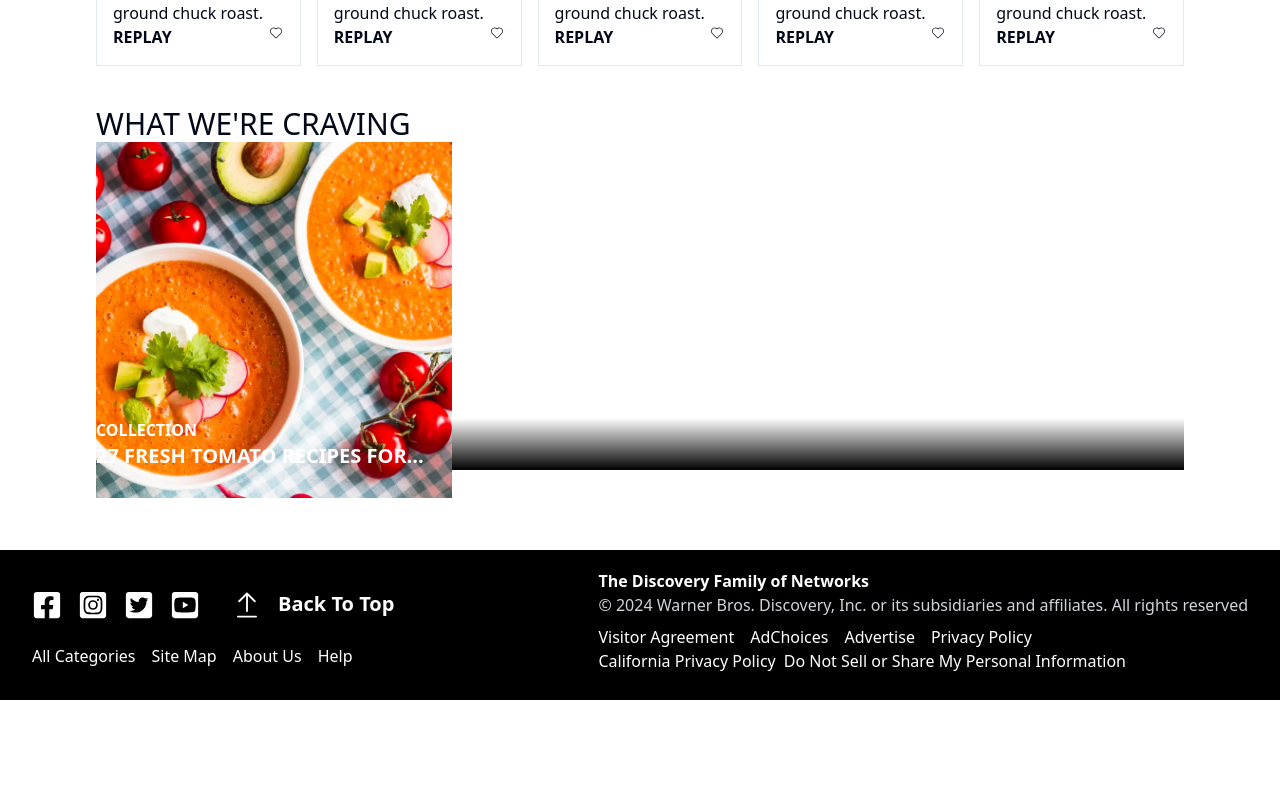
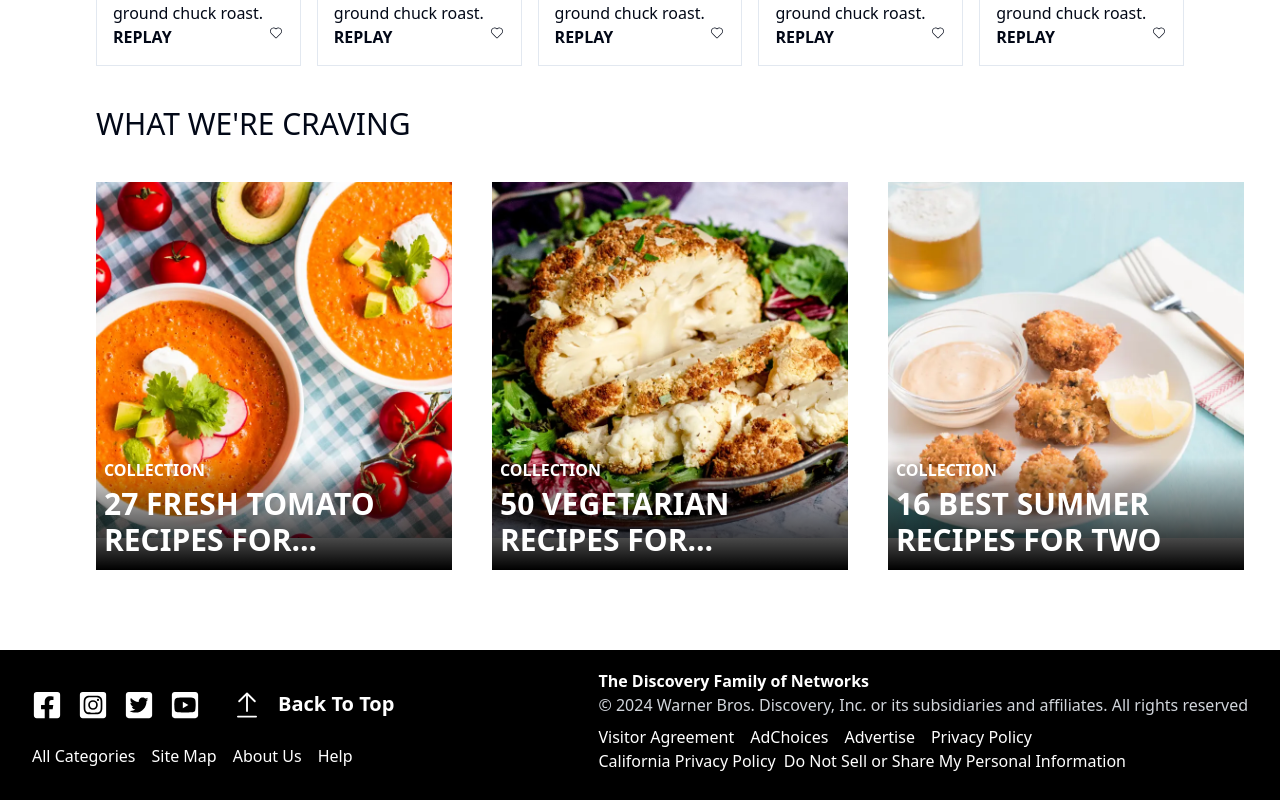
Before and after one commit to ROHAN-2497/world-food, a React (Vite) app: page / in a window 1280 px wide. Shown: the part 1224-2024 px from the top of the page. Before the commit the page ends 1924 px from the top, so only its background shows below. Built offline with nearby package versions, Linux system fonts and the light colour scheme.

Commit message:
carving section complete

```diff
--- a/src/components/Carving/Carving.jsx
+++ b/src/components/Carving/Carving.jsx
@@ -1,24 +1,67 @@
 /* eslint-disable react/no-unescaped-entities */
 const Carving = () => {
   return (
-    <div className="w-[85%] mx-auto m-10">
+    <div className="w-[85%] mx-auto m-10 cursor-pointer">
       <div>
         <h3 className="text-3xl">WHAT WE'RE CRAVING</h3>
       </div>
-      <div>
+      <div className="flex gap-10">
+        <div className="flex flex-col mt-10">
           <div>
             <img
-            className="object-cover w-[356px] h-[px] "
+              className="object-cover w-[356px] "
               src="public/40ICQT4pSCmcrECpJyCK_DSC05368-2.webp"
               alt=""
             />
           </div>
-        <div className="-mt-20 text-white bg-gradient-to-t from-black bg-opacity-10">
+          <div>
+            {" "}
+            <div className="-mt-20 flex flex-col text-white gap-1 pb-3 pl-2  bg-gradient-to-t from-black bg-opacity-10 w-[356px]">
               {" "}
               <p className="font-bold">COLLECTION</p>
-          <h3 className="text-xl font-semibold">
+              <h3 className="text-3xl font-semibold">
                 27 FRESH TOMATO RECIPES FOR...
               </h3>
+            </div>
+          </div>
+        </div>
+        <div className="flex flex-col mt-10">
+          <div>
+            <img
+              className="object-cover w-[356px] "
+              src="public/j4XpnNR3Sfiv8otvc5HS_cauliflower3.webp"
+              alt=""
+            />
+          </div>
+          <div>
+            {" "}
+            <div className="-mt-20 flex flex-col text-white gap-1 pb-3 pl-2  bg-gradient-to-t from-black bg-opacity-10 w-[356px]">
+              {" "}
+              <p className="font-bold">COLLECTION</p>
+              <h3 className="text-3xl font-semibold">
+                50 VEGETARIAN <br /> RECIPES FOR...
+              </h3>
+            </div>
+          </div>
+        </div>
+        <div className="flex flex-col mt-10">
+          <div>
+            <img
+              className="object-cover w-[356px] "
+              src="public/RDxdbGNvSMCdTDLEYy96_pieoyster-939.webp"
+              alt=""
+            />
+          </div>
+          <div>
+            {" "}
+            <div className="-mt-20 flex flex-col text-white gap-1 pb-3 pl-2  bg-gradient-to-t from-black bg-opacity-10 w-[356px]">
+              {" "}
+              <p className="font-bold">COLLECTION</p>
+              <h3 className="text-3xl font-semibold">
+                16 BEST SUMMER RECIPES FOR TWO
+              </h3>
+            </div>
+          </div>
         </div>
       </div>
     </div>
```
Lines whose indentation alone changed are shown as unchanged.
